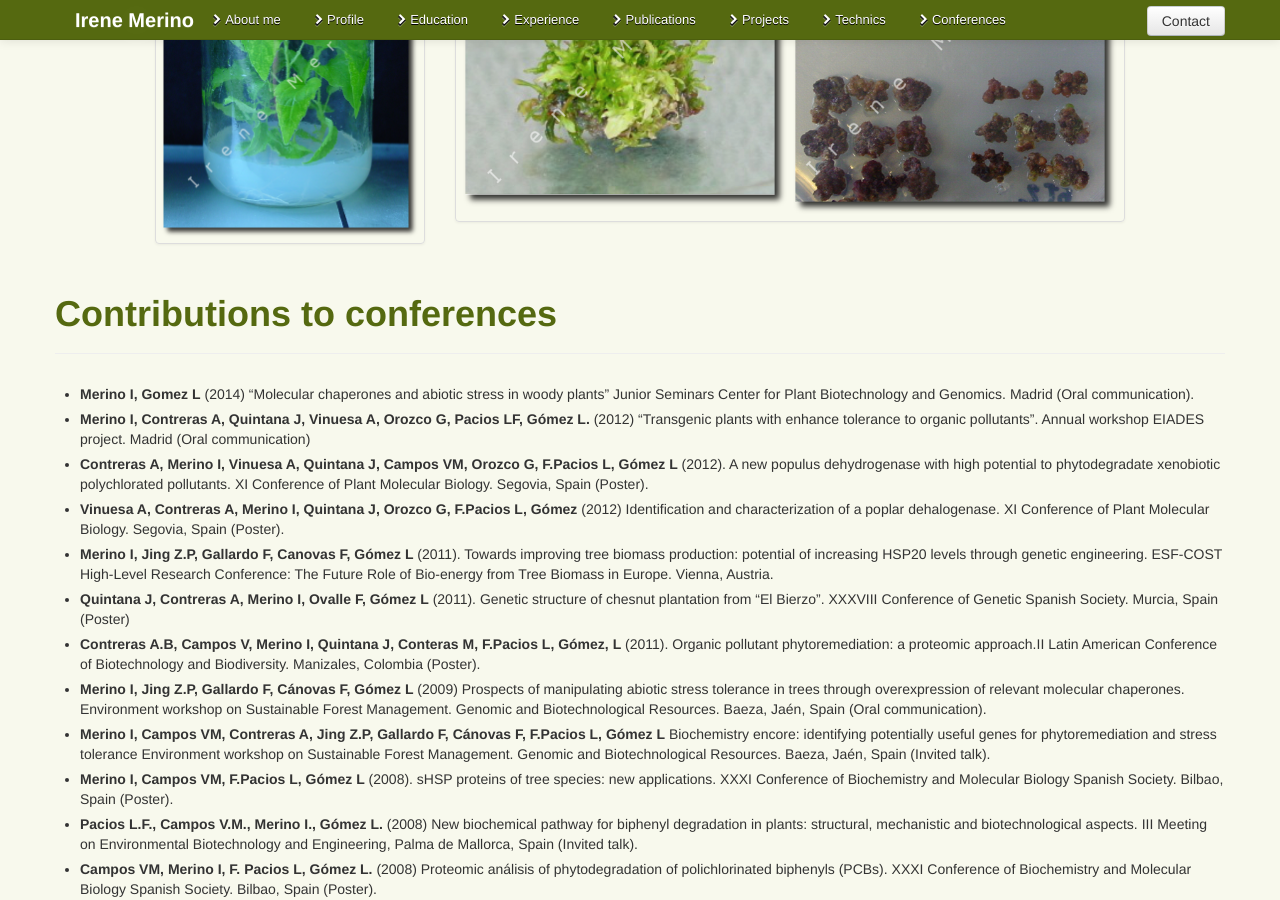
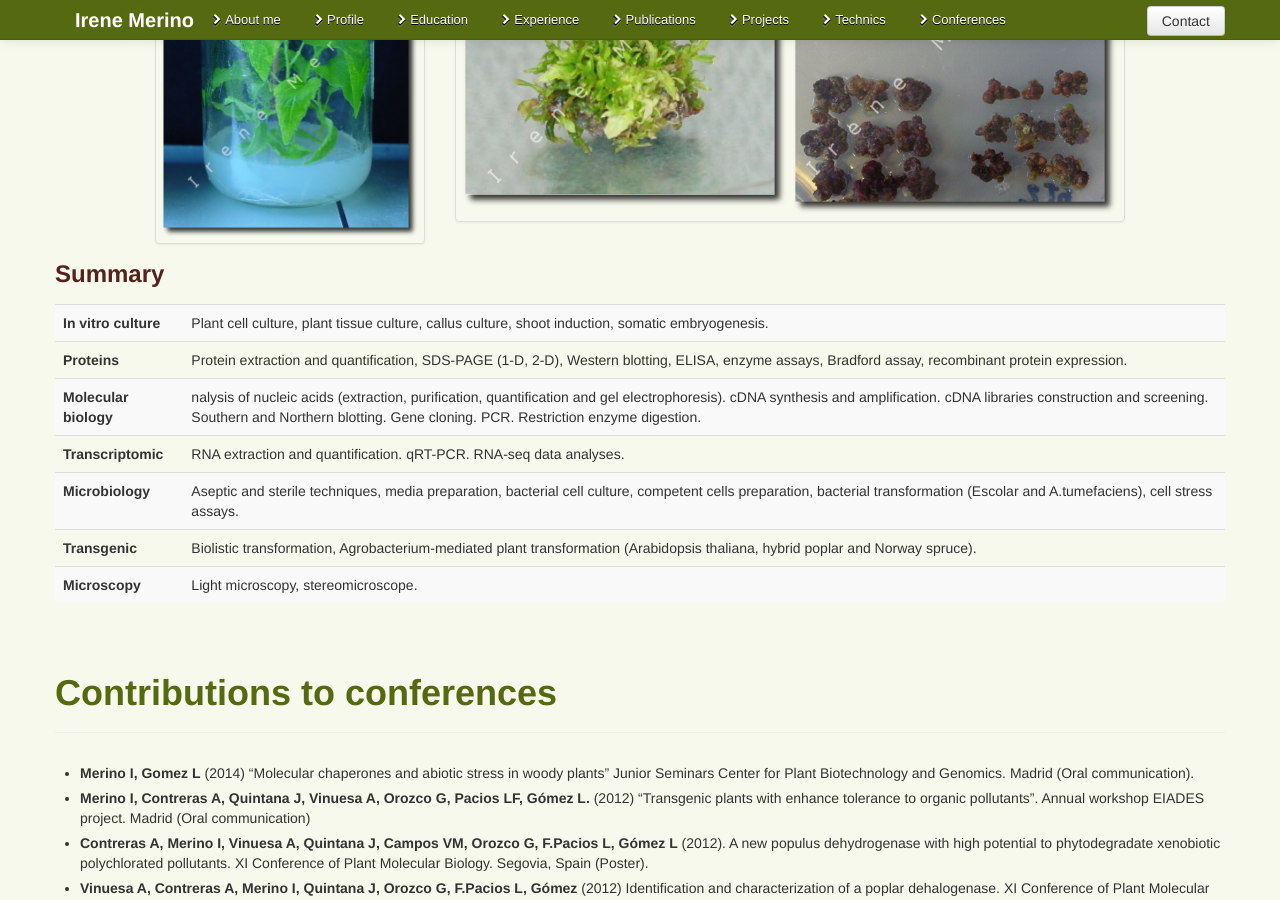
Before and after one commit to irenemerino/irenemerino, a Jekyll site: the page built from index.html, in a window 1280 px wide and 900 px high, scrolled down 4376 px. Built offline with Jekyll 4.4.1, drawn with Linux system fonts in a browser that asks for light colours; nearby versions of some CDN libraries.

Commit message:
add research technics summary table

```diff
--- a/index.html
+++ b/index.html
@@ -328,6 +328,40 @@
         </div>
       </div>
     </div>
+
+    <h3>Summary</h3>
+    <table class="table table-hover table-striped">
+      <tbody>
+        <tr>
+          <th>In vitro culture</th>
+          <td>Plant cell culture, plant tissue culture, callus culture, shoot induction, somatic embryogenesis.</td>
+        </tr>
+        <tr>
+          <th>Proteins</th>
+          <td>Protein extraction and quantification, SDS-PAGE (1-D, 2-D), Western blotting, ELISA, enzyme assays, Bradford assay, recombinant protein expression.</td>
+        </tr>
+        <tr>
+          <th>Molecular biology</th>
+          <td>nalysis of nucleic acids (extraction, purification, quantification and gel electrophoresis). cDNA synthesis and amplification. cDNA libraries construction and screening. Southern and Northern blotting. Gene cloning. PCR. Restriction enzyme digestion.</td>
+        </tr>
+        <tr>
+          <th>Transcriptomic</th>
+          <td>RNA extraction and quantification. qRT-PCR. RNA-seq data analyses.</td>
+        </tr>
+        <tr>
+          <th>Microbiology</th>
+          <td>Aseptic and sterile techniques, media preparation, bacterial cell culture, competent cells preparation, bacterial transformation (Escolar and A.tumefaciens), cell stress assays.</td>
+        </tr>
+        <tr>
+          <th>Transgenic</th>
+          <td>Biolistic transformation, Agrobacterium-mediated plant transformation (Arabidopsis thaliana, hybrid poplar and Norway spruce).</td>
+        </tr>
+        <tr>
+          <th>Microscopy</th>
+          <td>Light microscopy, stereomicroscope.</td>
+        </tr>
+      </tbody>
+    </table>
   </section>
 
   <section id="conferences">
```
